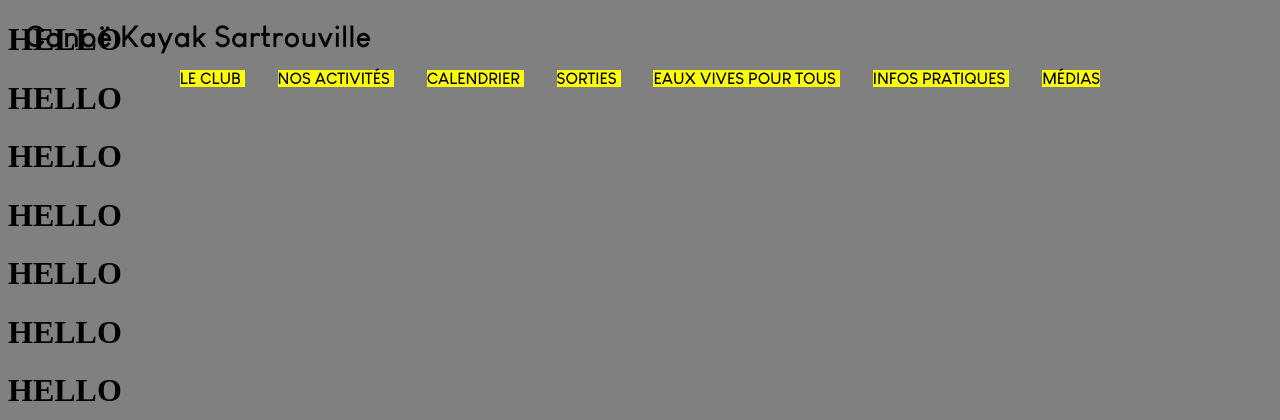
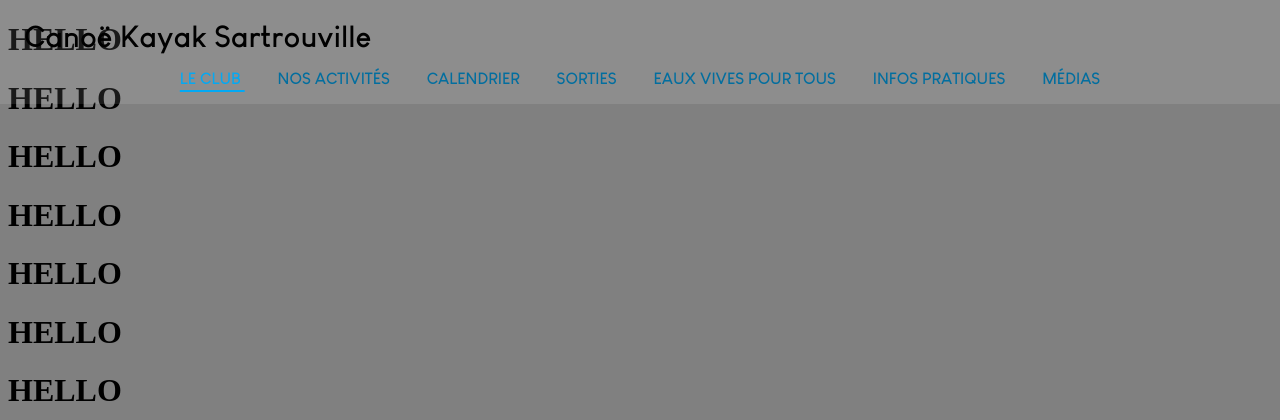
Before and after one commit to Megapixel-code/2025_website_kayak, a Django app: page / in a window 1280 px wide. Shown: the top 420 px of the page. Run offline with Django 5.2, Linux system fonts and the light colour scheme.

Commit message:
still working on the top bar

```diff
--- a/website/main_app/static/css/styles.css
+++ b/website/main_app/static/css/styles.css
@@ -2,11 +2,11 @@
     font-family: Cafe_Bold;
     src: url("../fonts/Louis\ George\ Cafe\ Bold.ttf") format("truetype");
 }
-
 @font-face {
     font-family: Cafe;
     src: url("../fonts/Louis\ George\ Cafe.ttf") format("truetype");
 }
+
 
 
 body{
@@ -14,9 +14,10 @@ body{
 }
 
 
+
 header#header{
     /* color change on scroll (see js) */
-    background-color: rgba(256, 256, 256, 0); /* change to 0 after */
+    background-color: rgba(256, 256, 256, 0.1);
     transition: 0.5s;
     /* fixed position, will stay on top */
     position: fixed;
@@ -26,27 +27,51 @@ header#header{
     /* other */
     font-family: Cafe_Bold;
 }
+
 div#website_name{
     /* website name */
     font-size: 30px;
     margin-left: 24px;
     padding-top: 20px;
 }
+
 header#header div ul{
-    list-style-type: none;
-    padding-left: 0;
-    text-align: center;
+    color: #026e9f;
 }
 header#header div ul li{
-    background-color: yellow;
+    background-color: inherit;
 }
+
+#keep_hover{
+    color: #03a9f4;
+    text-decoration: underline;
+    text-underline-offset: 6px;
+    text-decoration-thickness: 2px;
+}
+
 @media screen and (min-width: 900px) {
     /* if the screen is bigger than 900px (on a computer) */
+    header#header div ul li a:hover{
+        color: #03a9f4;
+        text-decoration: underline;
+        text-underline-offset: 6px;
+        text-decoration-thickness: 2px;
+        transition: 0.4s;
+    }
     header#header div ul li{
         display: inline;
         margin-inline: calc(9%/7);
     }
+    header#header div ul{
+        list-style-type: none;
+        padding-left: 0;
+        text-align: center;
+    }
 }
+@media screen and (max-width: 900px) {
+
+}
+
 
 
 a{
--- a/website/main_app/static/js/script.js
+++ b/website/main_app/static/js/script.js
@@ -5,6 +5,6 @@ function scrollFunction(){
         document.getElementById("header").style.background = `rgba(256, 256, 256, 1)`;
     }
     else {
-        document.getElementById("header").style.background = `rgba(256, 256, 256, 0)`;
+        document.getElementById("header").style.background = `rgba(256, 256, 256, 0.1)`;
     }
 }
```
